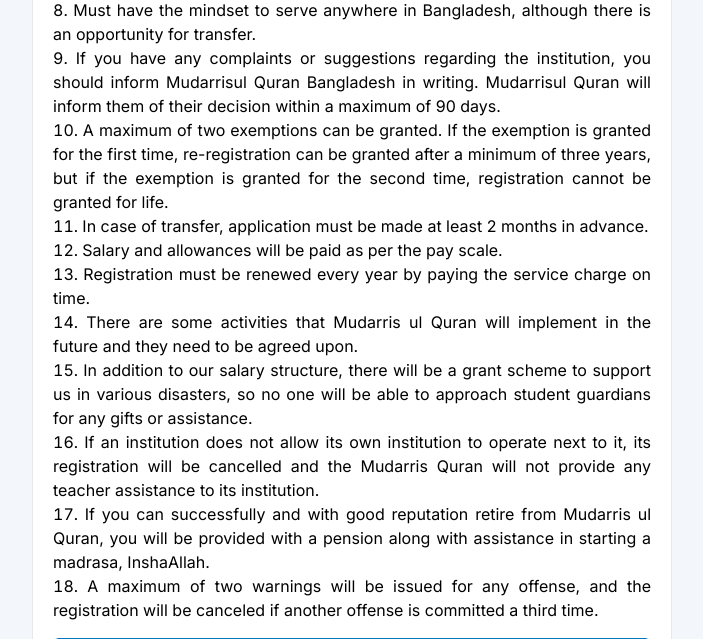
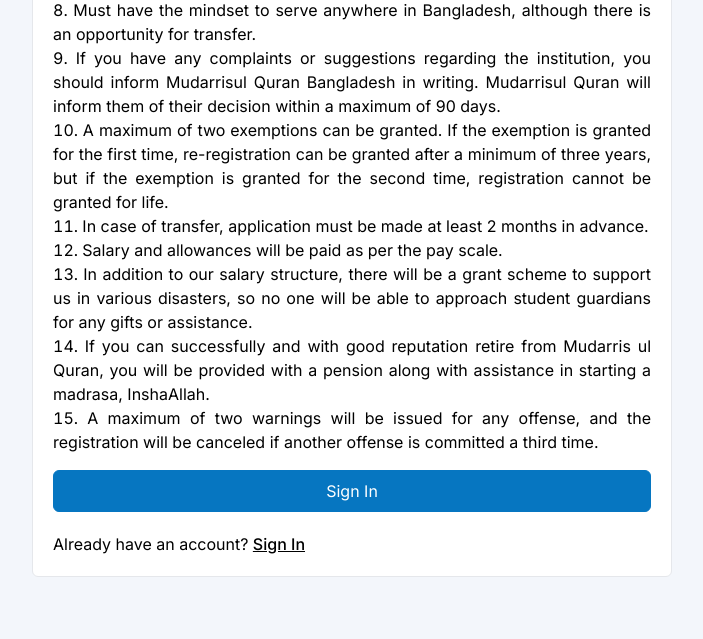
Before and after one commit to mdahaduzzaman/alasatizah, a Django app: page /signup/ustaz/ in a window 1280 px wide. Shown: the part 1251-1890 px from the top of the page, without its empty margins (288-991 px from the left). Run offline with Django 5.2, Linux system fonts and the light colour scheme; some libraries are stand-ins or nearby versions.

Commit message:
remove some ustaz terms and condition

```diff
--- a/core/templates/core/terms_condition/ustaz.html
+++ b/core/templates/core/terms_condition/ustaz.html
@@ -37,22 +37,9 @@
         </li>
         <li>Salary and allowances will be paid as per the pay scale.</li>
         <li>
-            Registration must be renewed every year by paying the service charge on
-            time.
-        </li>
-        <li>
-            There are some activities that Mudarris ul Quran will implement in the
-            future and they need to be agreed upon.
-        </li>
-        <li>
             In addition to our salary structure, there will be a grant scheme to
             support us in various disasters, so no one will be able to approach
             student guardians for any gifts or assistance.
-        </li>
-        <li>
-            If an institution does not allow its own institution to operate next to
-            it, its registration will be cancelled and the Mudarris Quran will not
-            provide any teacher assistance to its institution.
         </li>
         <li>
             If you can successfully and with good reputation retire from Mudarris ul
```
